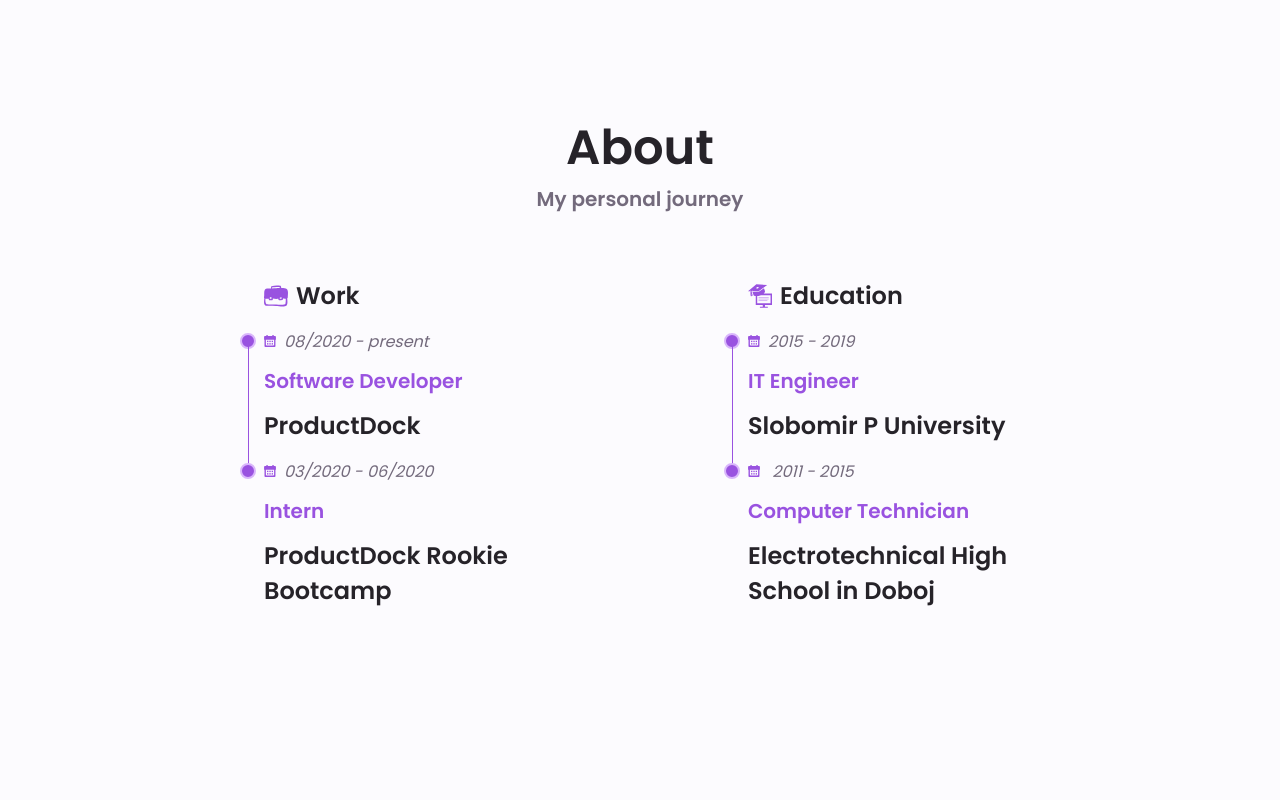
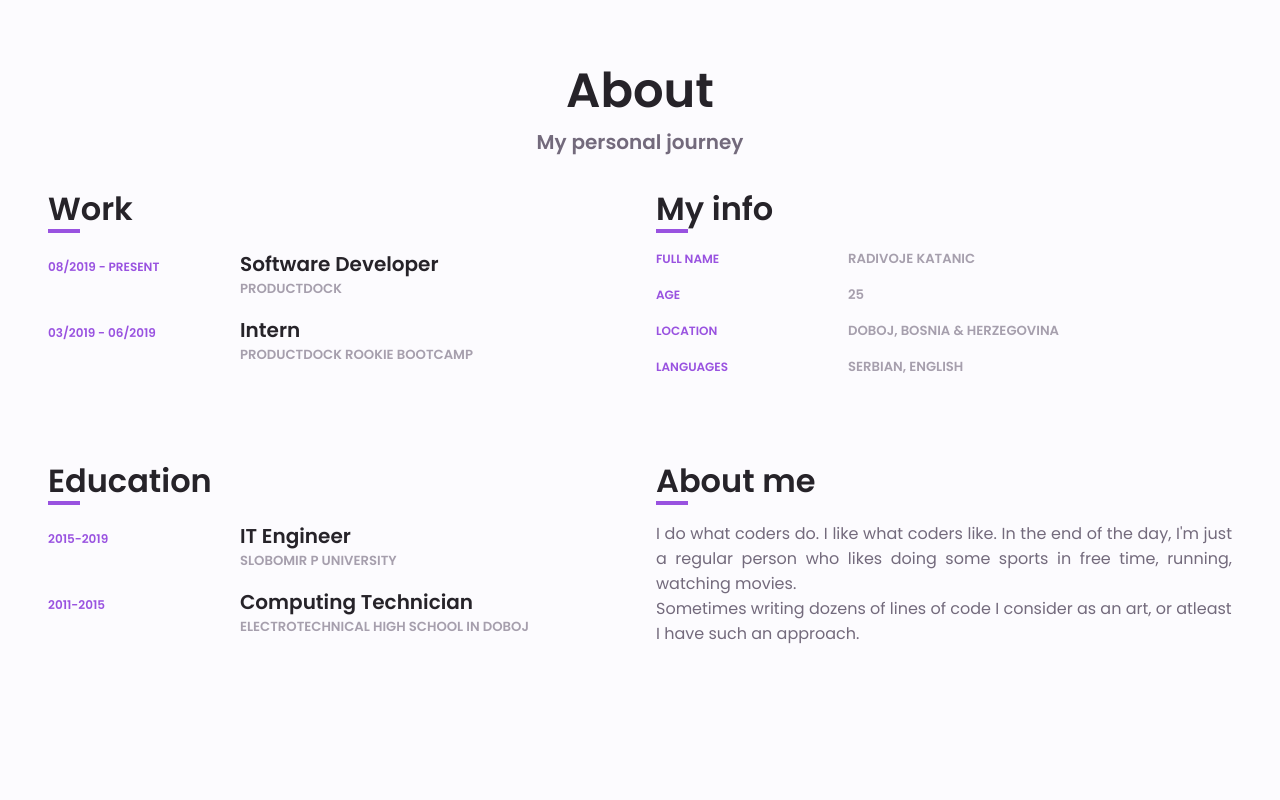
Before and after one commit to rkatanic/portfolio, a React (Create React App) app: page / in a window 1280 px wide. Shown: the part 860-1660 px from the top of the page. Built offline with nearby package versions, Linux system fonts and the light colour scheme.

Commit message:
Tweak about page

```diff
--- a/src/App.css
+++ b/src/App.css
@@ -7,4 +7,5 @@
   text-align: center;
   font-size: var(--font-size-1-25);
   color: var(--color-text);
+  margin-bottom: 0.75rem;
 }
--- a/src/components/About.css
+++ b/src/components/About.css
@@ -10,71 +10,71 @@
 }
 
 .about-content {
-  width: 100%;
-  padding: 2rem;
-  display: flex;
-  flex-wrap: wrap;
-  justify-content: space-evenly;
-  box-sizing: border-box;
-}
-
-.about-rounder {
-  box-sizing: border-box;
-  width: var(--font-size-1);
-  height: var(--font-size-1);
-  background-color: var(--color-primary);
-  border-radius: 50%;
-  border: 2px solid var(--color-primary-light);
-  position: relative;
-  left: -1.5rem;
-  top: var(--font-size-1-25);
-}
-
-.about-line {
-  position: absolute;
-  left: -16px;
-  top: 24px;
-  width: 1px;
-  height: 100%;
-  background-color: var(--color-primary);
-}
-
-.about-content-container {
-  padding: 1rem;
-  margin: 1rem;
-  position: relative;
-  flex: 1;
-  max-width: 300px;
-  box-sizing: border-box;
-}
-
-.about-content-container-title {
-  display: flex;
+  display: grid;
+  gap: 2rem;
+  grid-template-columns: repeat(auto-fit, minmax(280px, 1fr));
+  grid-template-rows: auto;
+  align-items: baseline;
 }
 
 .about-content h3 {
-  font-size: 1.25rem;
-  color: var(--color-primary);
-  margin: 0.75rem 0;
+  font-size: 2rem;
+  position: relative;
+  margin-bottom: 1rem;
 }
 
-.about-content p {
-  font-style: italic;
-  font-size: var(--font-size-1);
-  color: var(--color-text);
+.about-content h3::after {
+  content: "";
+  background: var(--color-primary);
+  position: absolute;
+  bottom: 0;
+  left: 0;
+  height: 4px;
+  width: 2rem;
 }
 
-.icon-calendar {
-  margin-right: var(--margin-0-5);
-  width: var(--font-size-0-75);
-  height: var(--font-size-0-75);
-  fill: var(--color-primary);
+.about-container {
+  height: 16rem;
+  margin: 1rem 0;
 }
 
-.icon-education,
-.icon-suitcase {
-  margin-right: var(--margin-0-5);
+.about-container-text {
+  text-align: justify;
+}
+
+.about-container-item {
+  display: flex;
+  align-items: baseline;
+  margin: 1rem 0;
+}
+
+.about-container-item-content {
+  flex: 2;
+}
+
+.about-container-label {
+  flex: 1;
+  text-transform: uppercase;
+  font-weight: 600;
+  font-size: 0.75rem;
+  color: var(--color-primary);
+}
+
+.about-container-label .icon {
   fill: var(--color-primary);
-  width: var(--font-size-1-5);
-  height: var(--font-size-1-5);
+  height: 0.75rem;
 }
+
+.about-container-item-title {
+  font-weight: 600;
+  font-size: 1.25rem;
+  color: var(--color-title);
+}
+
+.about-container-item-desc {
+  flex: 2;
+  text-transform: uppercase;
+  font-weight: 600;
+  font-size: 0.825rem;
+  color: var(--color-text-light);
+}
--- a/src/components/About.tsx
+++ b/src/components/About.tsx
@@ -1,7 +1,4 @@
 import Section from "./Section";
-import { ReactComponent as CalendarIcon } from "../assets/icons/calendar.svg";
-import { ReactComponent as SuitcaseIcon } from "../assets/icons/suitcase.svg";
-import { ReactComponent as EducationIcon } from "../assets/icons/education.svg";
 
 import "./About.css";
 
@@ -12,58 +9,90 @@ const About = (): JSX.Element => (
       <h3 className="subtitle">My personal journey</h3>
 
       <div className="about-content">
-        <div className="about-content-container">
-          <h2 className="about-content-container-title">
-            <SuitcaseIcon />
-            Work
-          </h2>
-
-          <div style={{ position: "relative" }}>
-            <div className="about-rounder"></div>
-            <div className="about-line"></div>
-            <p>
-              <CalendarIcon />
-              08/2020 - present
-            </p>
-            <h3>Software Developer</h3>
-            <h2>ProductDock</h2>
+        <div>
+          <div className="about-container">
+            <h3>Work</h3>
+            <div className="about-container-item">
+              <p className="about-container-label">08/2019 - PRESENT</p>
+              <div className="about-container-item-content">
+                <p className="about-container-item-title">Software Developer</p>
+                <p className="about-container-item-desc">ProductDock</p>
+              </div>
+            </div>
+            <div className="about-container-item">
+              <p className="about-container-label">03/2019 - 06/2019</p>
+              <div className="about-container-item-content">
+                <p className="about-container-item-title">Intern</p>
+                <p className="about-container-item-desc">
+                  ProductDock Rookie BootCamp
+                </p>
+              </div>
+            </div>
           </div>
 
-          <div style={{ position: "relative" }}>
-            <div className="about-rounder"></div>
-            <p>
-              <CalendarIcon />
-              03/2020 - 06/2020
-            </p>
-            <h3>Intern</h3>
-            <h2>ProductDock Rookie Bootcamp</h2>
+          <div className="about-container">
+            <h3>Education</h3>
+
+            <div className="about-container-item">
+              <p className="about-container-label">2015-2019</p>
+              <div className="about-container-item-content">
+                <p className="about-container-item-title">IT Engineer </p>
+                <p className="about-container-item-desc">
+                  Slobomir P University
+                </p>
+              </div>
+            </div>
+            <div className="about-container-item">
+              <p className="about-container-label">2011-2015</p>
+              <div className="about-container-item-content">
+                <p className="about-container-item-title">
+                  Computing Technician
+                </p>
+                <p className="about-container-item-desc">
+                  ElectroTechnical High School IN Doboj
+                </p>
+              </div>
+            </div>
           </div>
         </div>
 
-        <div className="about-content-container">
-          <h2 className="about-content-container-title">
-            <EducationIcon />
-            Education
-          </h2>
-
-          <div style={{ position: "relative" }}>
-            <div className="about-rounder"></div>
-            <div className="about-line"></div>
-            <p>
-              <CalendarIcon />
-              2015 - 2019
-            </p>
-            <h3>IT Engineer</h3>
-            <h2>Slobomir P University</h2>
+        <div>
+          <div className="about-container">
+            <h3>My info</h3>
+            <div className="about-container-item">
+              <p className="about-container-label">Full Name</p>
+              <p className="about-container-item-desc">Radivoje Katanic</p>
+            </div>
+            <div className="about-container-item">
+              <p className="about-container-label">Age</p>
+              <p className="about-container-item-desc">
+                {new Date().getFullYear() - 1996}
+              </p>
+            </div>
+            <div className="about-container-item">
+              <p className="about-container-label">Location</p>
+              <p className="about-container-item-desc">
+                Doboj, Bosnia & Herzegovina
+              </p>
+            </div>
+            <div className="about-container-item">
+              <p className="about-container-label">Languages</p>
+              <p className="about-container-item-desc">Serbian, English</p>
+            </div>
           </div>
 
-          <div style={{ position: "relative" }}>
-            <div className="about-rounder"></div>
-            <p>
-              <CalendarIcon /> 2011 - 2015
+          <div className="about-container">
+            <h3>About me</h3>
+            <p className="about-container-text">
+              I do what coders do. I like what coders like. In the end of the
+              day, I'm just a regular person who likes doing some sports in free
+              time, running, watching movies.
             </p>
-            <h3>Computer Technician</h3>
-            <h2>Electrotechnical High School in Doboj</h2>
+
+            <p className="about--container-text">
+              Sometimes writing dozens of lines of code I consider as an art, or
+              atleast I have such an approach.
+            </p>
           </div>
         </div>
       </div>
--- a/src/components/Footer.css
+++ b/src/components/Footer.css
@@ -37,13 +37,13 @@
   transform: translateX(-50%);
 }
 
-.icon-arrow-up {
+.footer .icon-arrow-up {
   height: 70%;
   fill: hsla(0, 0%, 100%, 0.863);
   transition: 0.4s;
 }
 
-.icon-arrow-up:hover {
+.footer .icon-arrow-up:hover {
   transform: translateY(-6px);
 }
 
--- a/src/components/Home.css
+++ b/src/components/Home.css
@@ -48,12 +48,67 @@
   position: relative;
 }
 
+.scroll-down {
+  display: flex;
+  align-items: center;
+  text-decoration: none;
+  color: var(--color-text);
+  transition: 0.4s;
+  margin-top: 3.5rem;
+  padding: 0 2rem;
+}
+
+.scroll-down:hover {
+  transform: translateY(4px);
+}
+
+.scroll-down .icon-arrow-up {
+  margin-left: 0.25rem;
+  height: 1rem;
+  transform: rotate(180deg);
+  fill: var(--color-text);
+}
+
+.scroll-down-container {
+  width: 1rem;
+  height: 2rem;
+  border-radius: 8px;
+  border: 2px solid var(--color-text);
+  position: relative;
+  margin-right: 1rem;
+}
+
+.scroll-down-bubble {
+  width: 0.5rem;
+  height: 0.5rem;
+  border-radius: 50%;
+  background-color: var(--color-text);
+  position: absolute;
+  left: 2px;
+  animation: animation-move-up-down 2.5s ease-in-out infinite;
+}
+
 @media screen and (max-width: 768px) {
   .home {
     flex-direction: column-reverse;
     text-align: center;
   }
+
   .home button {
     margin: auto;
   }
+
+  .scroll-down {
+    display: none !important;
+  }
 }
+
+@keyframes animation-move-up-down {
+  0%,
+  100% {
+    bottom: 4px;
+  }
+  50% {
+    bottom: 16px;
+  }
+}
--- a/src/components/Home.tsx
+++ b/src/components/Home.tsx
@@ -2,7 +2,7 @@ import Section from "./Section";
 import Typewriter from "typewriter-effect";
 import myimage from "../assets/images/me1.png";
 import { ReactComponent as MailSendIcon } from "../assets/icons/mail-send.svg";
-
+import { ReactComponent as ArrowIcon } from "../assets/icons/arrow-up.svg";
 import "./Home.css";
 import Button from "./Button";
 
@@ -32,6 +32,12 @@ const Home = (): JSX.Element => (
           <span> Contact me</span>
           <MailSendIcon />
         </Button>
+        <a className="scroll-down" href="#about">
+          <div className="scroll-down-container">
+            <div className="scroll-down-bubble"></div>
+          </div>
+          Read more <ArrowIcon />
+        </a>
       </div>
       <div className="home-image-container">
         <img className="home-img" src={myimage} alt="my-img" />
--- a/src/components/Navigation.css
+++ b/src/components/Navigation.css
@@ -15,7 +15,7 @@
   top: 0;
   left: 0;
   background-color: var(--color-body);
-  box-shadow: 1px -5px 15px hsla(0, 8%, 40%, 0.5);
+  box-shadow: 1px -5px 10px hsla(var(--color-hue), 8%, 40%, 0.5);
   z-index: var(--z-index-100);
 }
 
```
